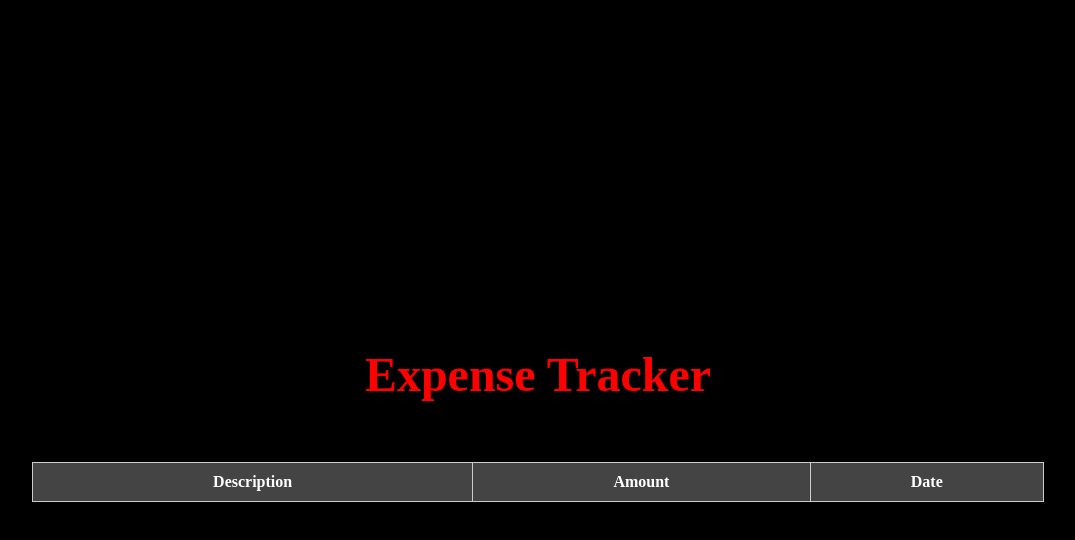
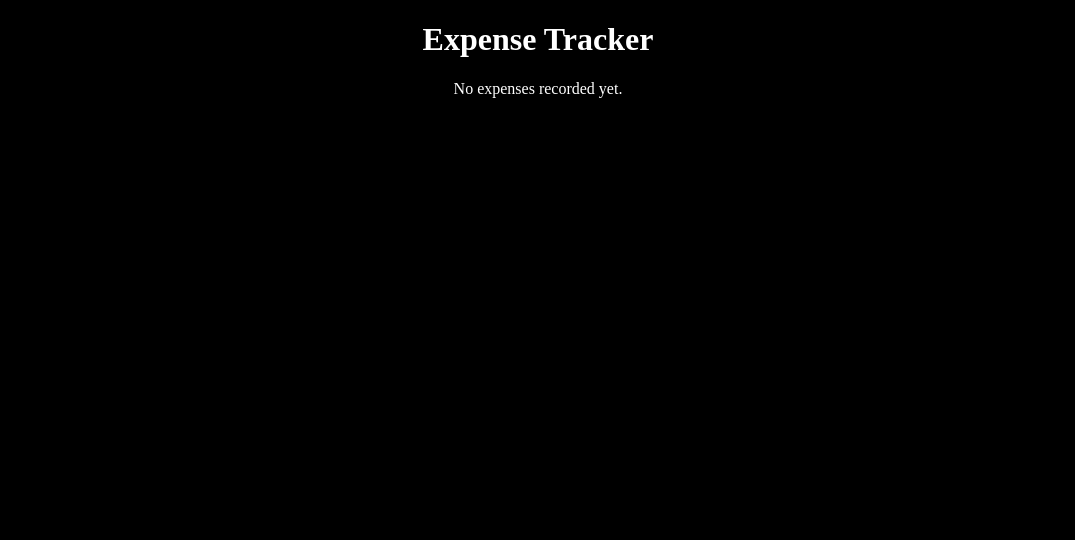
Before and after one commit to ethanquinn1/full-stack-app, a React (Create React App) app: page /view-expenses in a window 1280 px wide. Shown: the top 540 px of the page, without its empty margins (102-1177 px from the left). Built offline with nearby package versions, Linux system fonts and the light colour scheme.

Commit message:
Remove button added to view expenses

```diff
--- a/src/components/Account.js
+++ b/src/components/Account.js
@@ -3,25 +3,53 @@ import React, { useState, useEffect } from 'react';
 import './Account.css';
 
 const Account = () => {
-  const [user, setUser] = useState({});
+  const [user, setUser] = useState(null);  // Set initial state to null
   const [averageSpending, setAverageSpending] = useState(0);
+  const [isLoading, setIsLoading] = useState(true);  // New state to track loading status
 
   useEffect(() => {
-    const storedUser = JSON.parse(localStorage.getItem('user')) || {};
-    setUser(storedUser);
+    // Fetch user data from localStorage
+    const storedUser = JSON.parse(localStorage.getItem('user'));
+    console.log("Stored User:", storedUser);  // Debugging: Check if user data is retrieved correctly
 
+    if (storedUser) {
+      setUser(storedUser);
+    } else {
+      console.warn("No user data found in localStorage.");
+    }
+
+    // Fetch expenses data from localStorage
     const storedExpenses = JSON.parse(localStorage.getItem('expenses')) || [];
+    console.log("Stored Expenses:", storedExpenses);  // Debugging: Check if expenses are retrieved correctly
+
+    // Calculate total spending
     const totalSpending = storedExpenses.reduce((total, expense) => total + parseFloat(expense.amount), 0);
-    const avgSpending = storedExpenses.length ? totalSpending / storedExpenses.length : 0;
+    console.log("Total Spending:", totalSpending);  // Debugging: Check total spending calculation
+
+    // Calculate average spending
+    const avgSpending = storedExpenses.length > 0 ? totalSpending / storedExpenses.length : 0;
+    console.log("Average Spending:", avgSpending);  // Debugging: Check average spending calculation
+
     setAverageSpending(avgSpending);
+    setIsLoading(false);  // Mark loading as finished
   }, []);
+
+  if (isLoading) {
+    return <p>Loading...</p>;  // Show a loading message while data is being fetched
+  }
 
   return (
     <div className="account-page">
       <h1 className="account-title">Expense Tracker</h1>
       <div className="account-info">
-        <h2>{user.username}</h2>
-        <p>Average Spending: ${averageSpending.toFixed(2)}</p>
+        {user ? (
+          <>
+            <h2>{user.username}</h2>
+            <p>Average Spending: ${averageSpending.toFixed(2)}</p>
+          </>
+        ) : (
+          <p>No user data available. Please log in again.</p>  // Message if no user data
+        )}
       </div>
     </div>
   );
--- a/src/components/ViewExpense.css
+++ /dev/null
@@ -1,37 +0,0 @@
-/* src/components/ViewExpense.css */
-.view-expense-page {
-    display: flex;
-    justify-content: center;
-    align-items: center;
-    flex-direction: column;
-    height: 100vh;
-    background-color: #000;
-  }
-
-  .view-expense-title {
-    color: red;
-    font-size: 3rem;
-    margin-bottom: 40px;
-    text-align: center;
-  }
-
-  .expense-table {
-    width: 80%;
-    border-collapse: collapse;
-    margin-top: 20px;
-  }
-
-  .expense-table th, .expense-table td {
-    padding: 10px;
-    text-align: center;
-    border: 1px solid #ccc;
-  }
-
-  .expense-table th {
-    background-color: #444;
-    color: white;
-  }
-
-  .expense-table td {
-    color: white;
-  }
--- /dev/null
+++ b/src/components/ViewExpenses.css
@@ -0,0 +1,29 @@
+.expenses-table {
+  width: 100%;
+  border-collapse: collapse;
+  margin-top: 20px;
+}
+
+.expenses-table th, .expenses-table td {
+  border: 1px solid #fff;
+  padding: 10px;
+  text-align: center;
+}
+
+.expenses-table th {
+  background-color: red;
+  color: white;
+}
+
+.remove-button {
+  background-color: red;
+  color: white;
+  border: none;
+  padding: 5px 10px;
+  cursor: pointer;
+  border-radius: 5px;
+}
+
+.remove-button:hover {
+  background-color: darkred;
+}
--- a/src/components/ViewExpenses.js
+++ b/src/components/ViewExpenses.js
@@ -1,8 +1,8 @@
-// src/components/ViewExpense.js
+// src/components/ViewExpenses.js
 import React, { useState, useEffect } from 'react';
-import './ViewExpense.css';
+import './ViewExpenses.css';
 
-const ViewExpense = () => {
+const ViewExpenses = () => {
   const [expenses, setExpenses] = useState([]);
 
   useEffect(() => {
@@ -10,29 +10,48 @@ const ViewExpense = () => {
     setExpenses(storedExpenses);
   }, []);
 
+  const handleRemoveExpense = (index) => {
+    const updatedExpenses = expenses.filter((_, i) => i !== index);
+    setExpenses(updatedExpenses);
+    localStorage.setItem('expenses', JSON.stringify(updatedExpenses));
+  };
+
   return (
-    <div className="view-expense-page">
-      <h1 className="view-expense-title">Expense Tracker</h1>
-      <table className="expense-table">
+    <div className="view-expenses-page">
+      <h1 className="view-expenses-title">Expense Tracker</h1>
+      {expenses.length > 0 ? (
+        <table className="expenses-table">
           <thead>
             <tr>
               <th>Description</th>
-            <th>Amount</th>
+              <th>Amount (£)</th>
               <th>Date</th>
+              <th>Action</th>
             </tr>
           </thead>
           <tbody>
             {expenses.map((expense, index) => (
               <tr key={index}>
                 <td>{expense.description}</td>
-              <td>{expense.amount}</td>
+                <td>£{expense.amount}</td>
                 <td>{expense.date}</td>
+                <td>
+                  <button
+                    className="remove-button"
+                    onClick={() => handleRemoveExpense(index)}
+                  >
+                    Remove
+                  </button>
+                </td>
               </tr>
             ))}
           </tbody>
         </table>
+      ) : (
+        <p>No expenses recorded yet.</p>
+      )}
     </div>
   );
 };
 
-export default ViewExpense;
+export default ViewExpenses;
```
Lines whose indentation alone changed are shown as unchanged.
